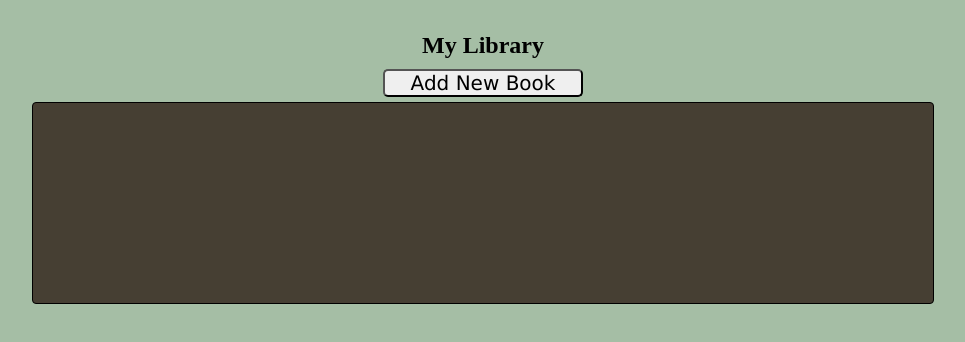
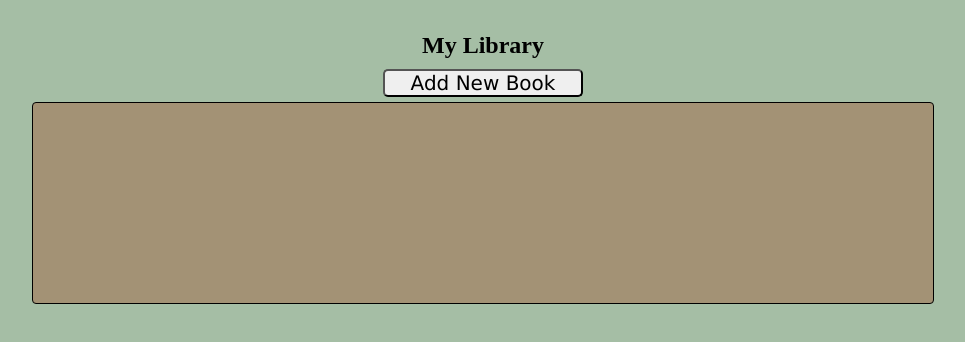
Before and after one commit to rachelfearon/library, a plain HTML site: page index.html in a window 1280 px wide. Shown: the whole page, without its empty margins (157-1122 px from the left). Drawn offline with Linux system fonts and the light colour scheme.

Commit message:
Style adjust

```diff
--- a/script.js
+++ b/script.js
@@ -76,12 +76,9 @@ function checkExistingMatch(title, author) {
 function addBookToLibrary(title, author, pages, read) {
     const newBook = new Book(title, author, pages, read);
     myLibrary.push(newBook);
-
-    //if localStorage does not contain an item matching the title, add it
     if (!localStorage.getItem(`${title}`)) {
         addBookToStorage(title, newBook);
     }
-
 };
 
 function addReadButtonToggle() {
--- a/stylesheet.css
+++ b/stylesheet.css
@@ -41,7 +41,7 @@ body {
     min-height: 200px;
     text-align: center;
     border: 1px solid black;
-    background: rgb(70, 63, 51);
+    background: rgb(163, 146, 117);
     display: grid;
     grid-template-columns: repeat(3, 1fr);
     grid-template-rows: auto;
```
